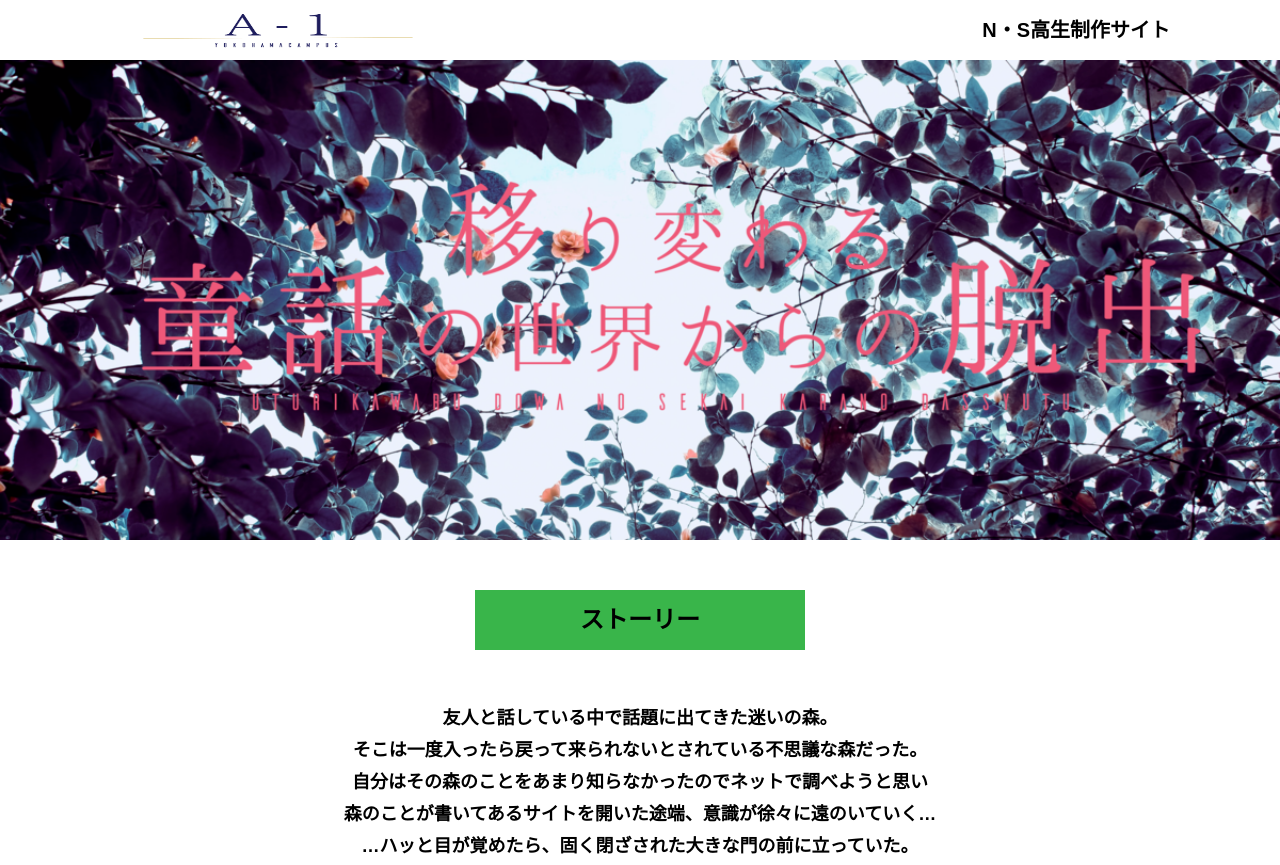
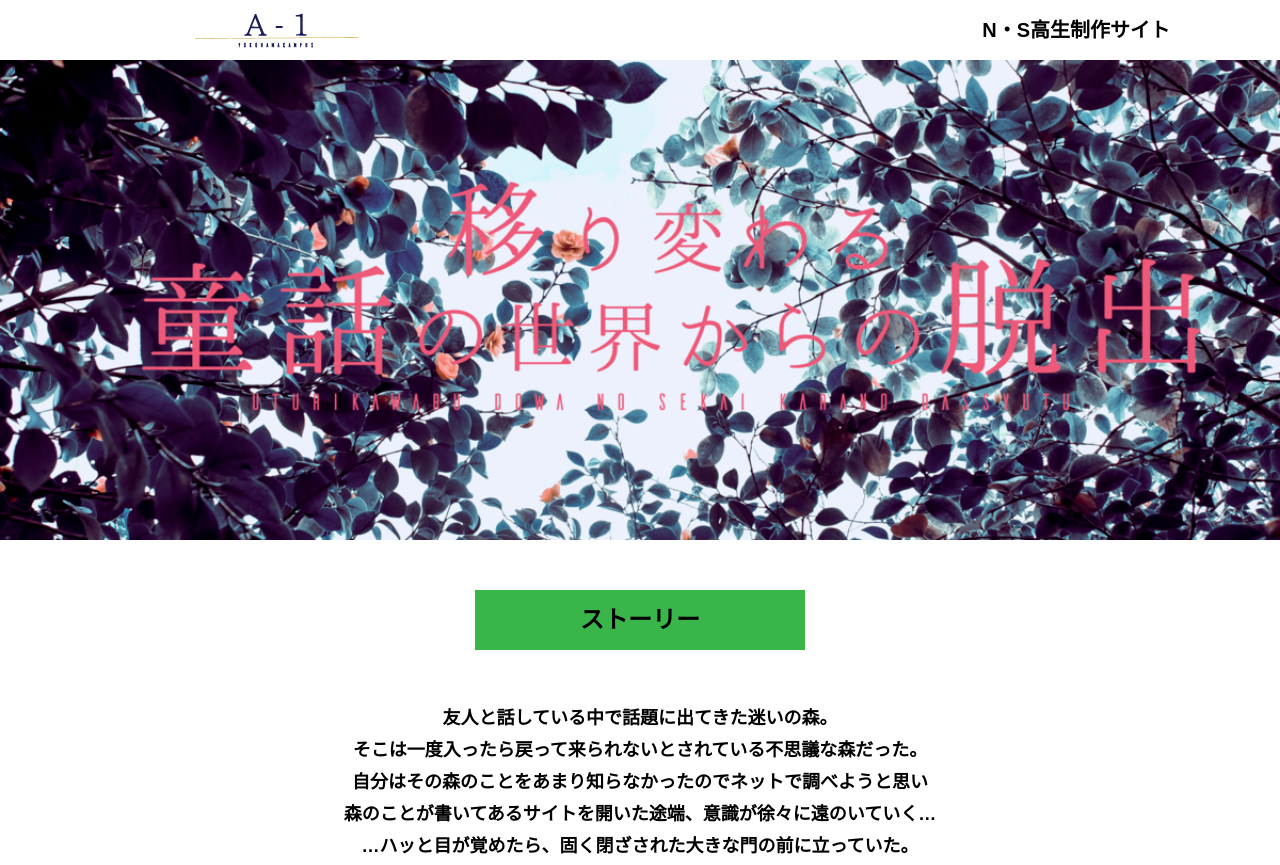
Before and after one commit to ogawakano/alfa-yokohama-A-1-2, a plain HTML site: page index.html in a window 1280 px wide. Shown: the top 865 px of the page. Drawn offline with Linux system fonts and the light colour scheme.

Commit message:
Update index.html

```diff
--- a/index.html
+++ b/index.html
@@ -17,7 +17,7 @@
   </svg>
   <header class="header">
     <div class="container">
-      <div class="header__logo"><img src="assets/images/rogo2.png" alt="チームロゴ" width="200" height="42"></div>
+      <div class="header__logo"><img src="assets/images/teamlogo.svg" alt="チームロゴ" width="200" height="42"></div>
       <div class="header__name">N・S高生制作サイト</div>
     </div>
   </header>
```
